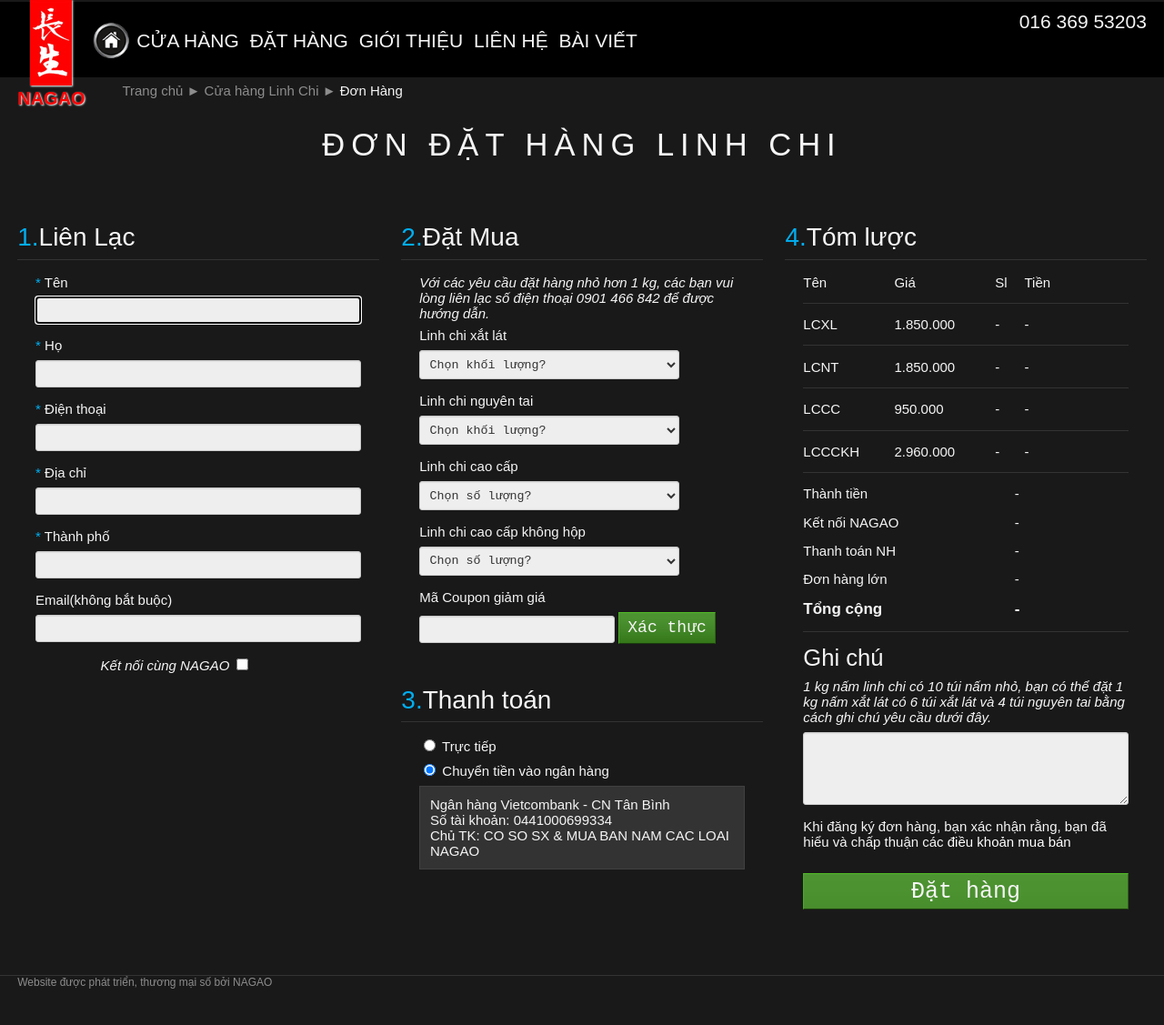
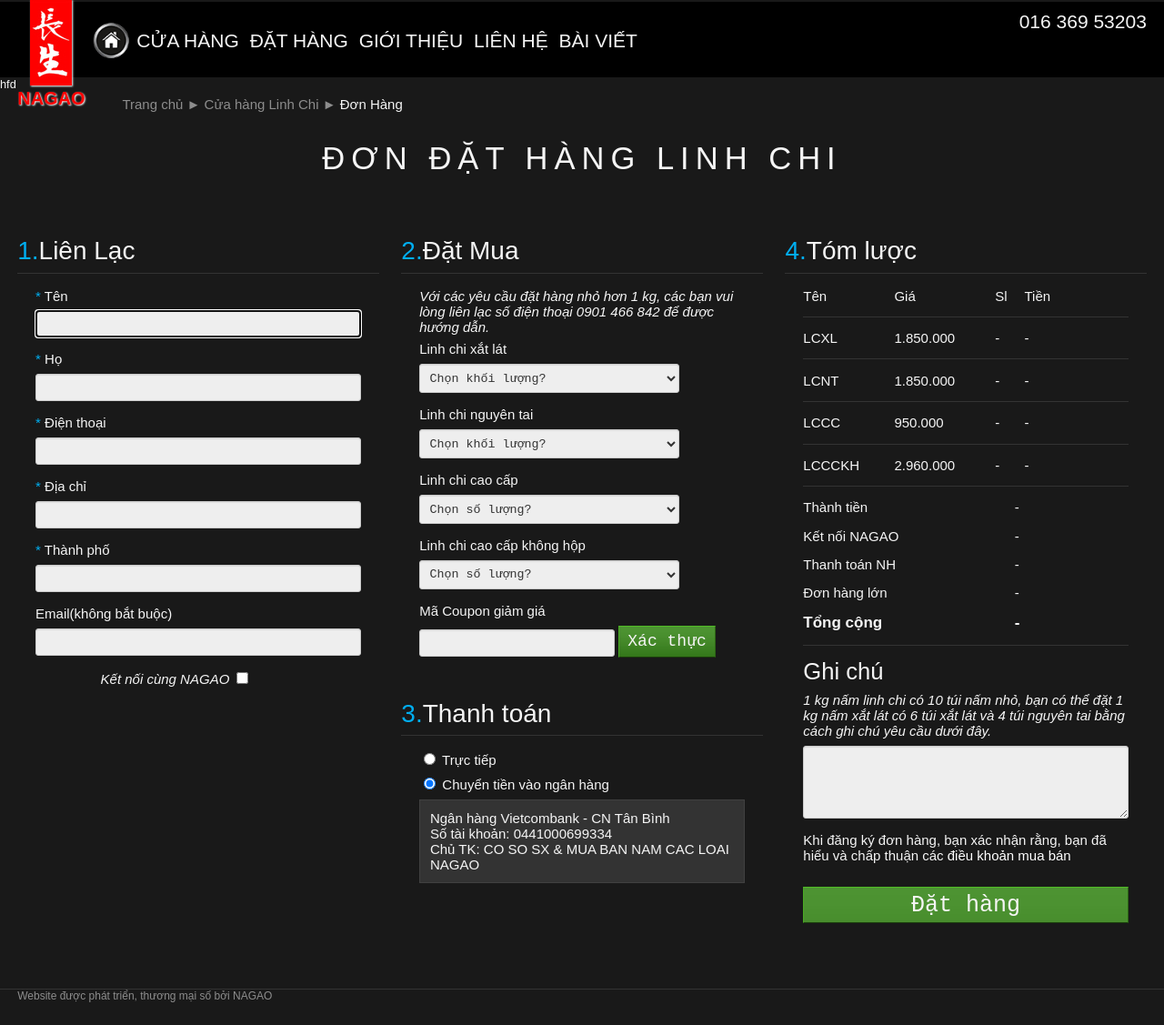
Before and after one commit to nguyenqghuy/nagaoreishi, a PHP site: the page made by donhang - Copy.php in a window 1280 px wide. Shown: the part 13-1140 px from the top of the page at 91% size. Before the commit the page ends 1100 px from the top, so only its background shows below. Run offline with PHP 8.4, Linux system fonts and the light colour scheme; some libraries are stand-ins or nearby versions.

Commit message:
Update donhang - Copy.php

```diff
--- a/donhang - Copy.php
+++ b/donhang - Copy.php
@@ -16,7 +16,7 @@
 </head>
 
 <body>
-<?php include "php/header.php"; ?>
+<?php include "php/header.php"; ?>hfd
 
 	<!--Phần thân-->
 		<?php require "php/constant.php"; ?>
```
